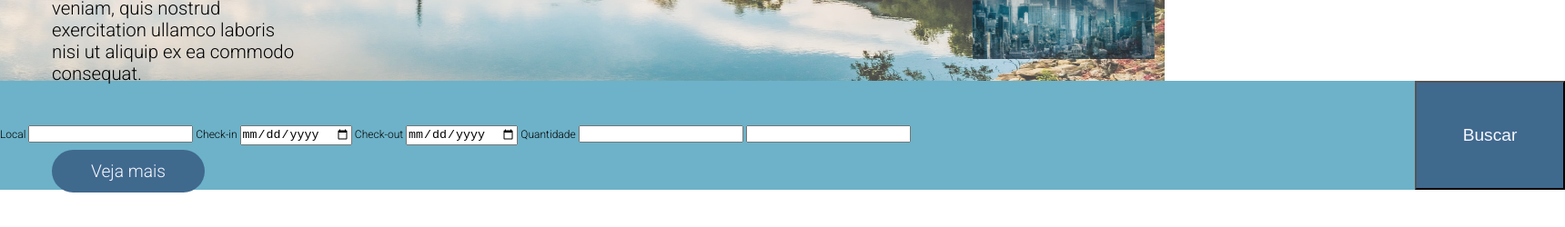
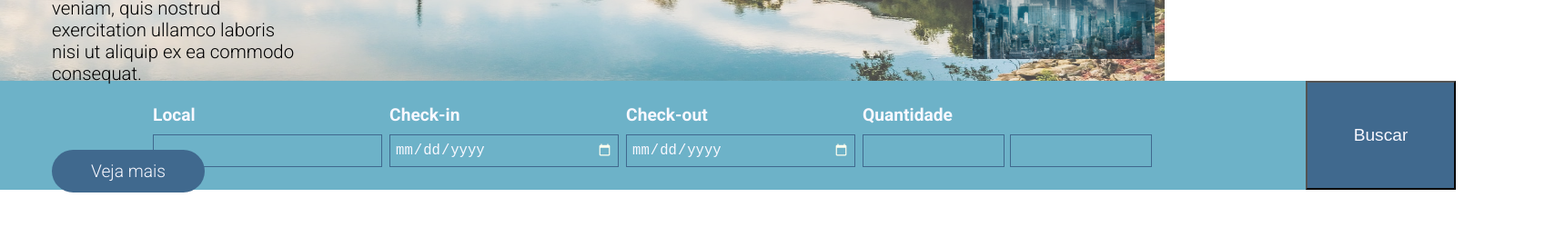
Before and after one commit to Igor-Almeidados-Santos/TravelAir, a plain HTML site: page index.html in a window 1280 px wide. Shown: the part 488-738 px from the top of the page at 91% size, 1720 px wide, since content can reach past the window. Drawn offline with Linux system fonts and the light colour scheme; files whose address does not match are found by name; a web font is replaced by a local one.

Commit message:
Search box
Ajustando a search box do site.

```diff
--- a/index.html
+++ b/index.html
@@ -32,7 +32,7 @@
             </nav>
             <div class="user-login">
                 <a href="#" class="button">Entrar</a>
-                <a href="#" >Cadastre-se</a>
+                <a href="#">Cadastre-se</a>
             </div>
         </div>
     </header>
@@ -42,7 +42,9 @@
                 <div class="container">
                     <div class="info">
                         <h1>Lorem ipsum dolor sit amet</h1>
-                        <p>Lorem ipsum dolor sit amet, consectetur adipiscing elit, sed do eiusmod tempor incididunt ut labore et dolore magna aliqua. Ut enim ad minim veniam, quis nostrud exercitation ullamco laboris nisi ut aliquip ex ea commodo consequat.</p>
+                        <p>Lorem ipsum dolor sit amet, consectetur adipiscing elit, sed do eiusmod tempor incididunt ut
+                            labore et dolore magna aliqua. Ut enim ad minim veniam, quis nostrud exercitation ullamco
+                            laboris nisi ut aliquip ex ea commodo consequat.</p>
 
                         <a href="#" class="button">Veja mais</a>
                     </div>
@@ -59,23 +61,35 @@
 
         <section class="search-box">
             <div class="search-info">
-                <form action="" method="POST">
+                <form action="" method="GET">
+                    <div class="items">
+
+                        <div class="item">
                             <label for="local">Local</label>
                             <input type="text" name="local">
+                        </div>
 
+                        <div class="item">
                             <label for="check-in">Check-in</label>
                             <input type="date" name="check-in">
+                        </div>
 
+                        <div class="item">
                             <label for="check-out">Check-out</label>
-                    <input type="date" name="check-out">
+                            <input placeholder="oi" type="date" name="check-out">
+                        </div>
 
+                        <div class="item">
                             <label for="quantidade">Quantidade</label>
-                    <input type="number" name="quantidade">
-                    <input type="number" name="quantidade">
+                            <input class="lower-input" type="number" name="quantidade">
+                            <input class="lower-input" type="number" name="quantidade">
+                        </div>
 
+                    </div>
+
+                    <button class="button2">Buscar</button>
                 </form>
 
-                <button class="button2">Buscar</button>
             </div>
         </section>
     </main>
--- a/style/style.css
+++ b/style/style.css
@@ -170,19 +170,69 @@ main .hero .container .image img{
 /*Search box*/
 
 .search-box {
-    width: 1720px;
+    width: 1600px;
     height: 120px;
 
     background-color: #6DB2C8;
 }
 
-.search-box .search-info{
+.search-box .search-info form{
     display: flex;
     flex-direction: row;
+    align-items: center;
     justify-content: space-between;
-    align-items: center;
 
     width: 100%;
+}
+
+.search-box .search-info form .items{
+    display: flex;
+
+    margin: 0 auto;
+}
+
+.search-box .search-info form .items .item {
+    font-size: 1.6rem;
+    font-weight: 700;
+    color: #F8F8FF;
+}
+
+.search-box .search-info form .items .item label{
+    display: block;
+}
+
+.search-box .search-info form .items .item input{
+    background-color: #6DB2C8;
+    color: #F8F8FF;
+
+    font-size: 1.3rem;
+
+    margin-top: 10px;
+    margin-right: 8px;
+    padding: 5px;
+    border: solid 1px #40698E;
+
+    width: 20rem;
+    height: 2rem;
+}
+
+input[type="number"]::-webkit-outer-spin-button,
+input[type="number"]::-webkit-inner-spin-button {
+    -webkit-appearance: none;
+    margin: 0;
+}
+
+input[type="number"] {
+    -moz-appearance: textfield;
+}
+.search-box .search-info form .items .item .lower-input{
+    width: 12rem;
+    margin-right: 1px;
+}
+
+input[type="date"]::-webkit-calendar-picker-indicator {
+    cursor: pointer;
+    filter: invert(10) brightness(100%) sepia(100%) saturate(100%) hue-rotate(0deg);
 }
 
 .search-box .search-info .button2{
```
Lines whose indentation alone changed are shown as unchanged.
